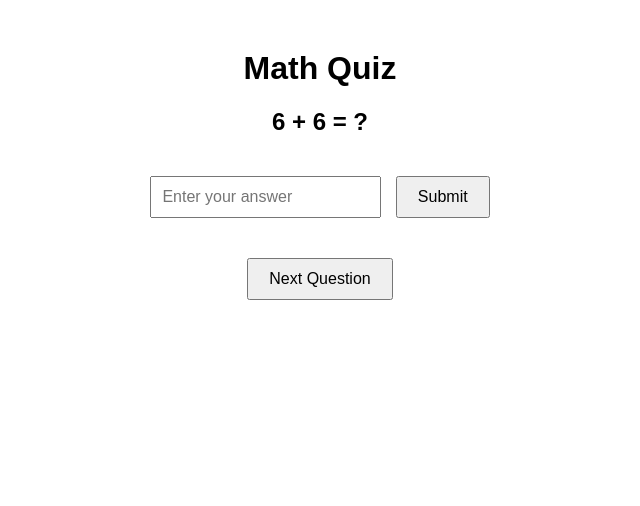
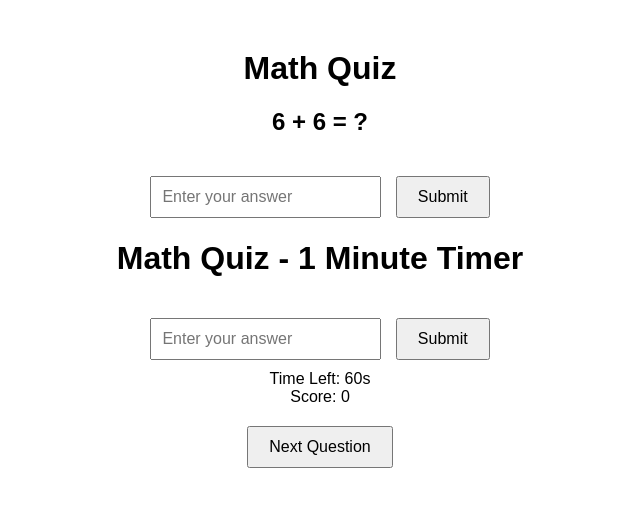
Before and after one commit to Alexy03/math-quiz, a plain HTML site: page index.html in a window 1280 px wide. Shown: the whole page, without its empty margins (320-960 px from the left). Drawn offline with Linux system fonts and the light colour scheme.

Commit message:
Update index.html

```diff
--- a/index.html
+++ b/index.html
@@ -14,7 +14,18 @@
         <input type="number" id="answer" placeholder="Enter your answer">
         <button onclick="checkAnswer()">Submit</button>
         <p id="result"></p>
-    </div>
+
+    <h1>Math Quiz - 1 Minute Timer</h1>
+
+    <div id="question"></div>
+       <input type="number" id="answer" placeholder="Enter your answer">
+       <button onclick="checkAnswer()">Submit</button>
+
+    <div id="result"></div>
+    <div id="timer">Time Left: 60s</div>
+    <div id="score">Score: 0</div>
+
+    <script src="script.js"></script>
 
     <button onclick="generateQuestion()">Next Question</button>
 
```
